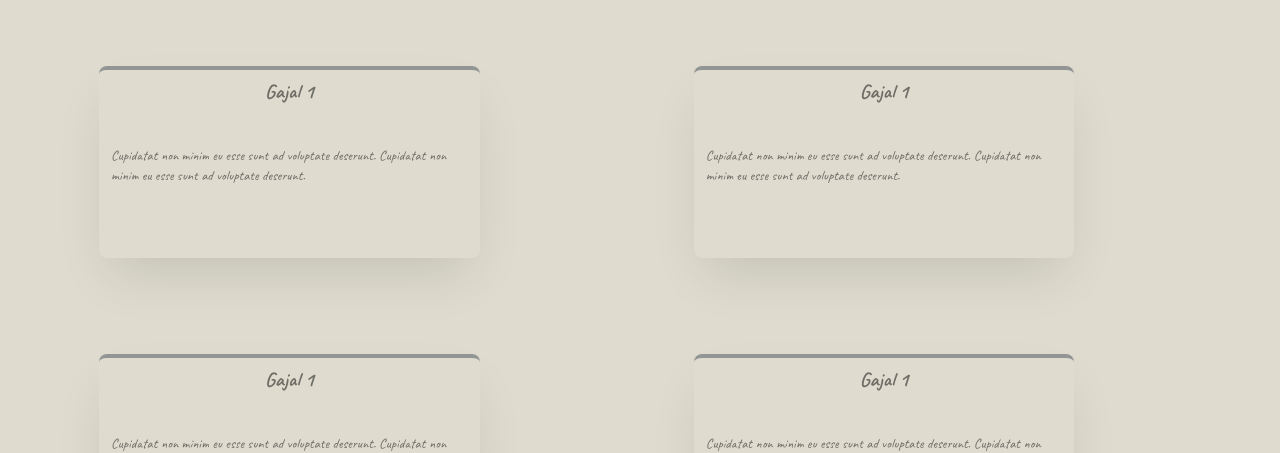
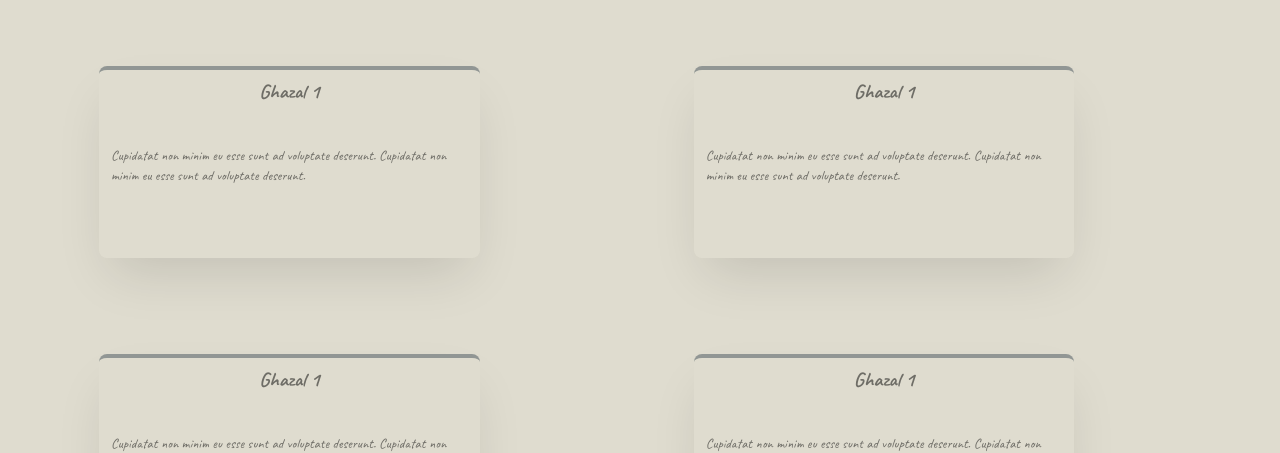
Before and after one commit to nur0078/pagli-writes, a React (Vite) app: page /poems in a window 1280 px wide. Shown: the part 178-631 px from the top of the page. Built offline with nearby package versions, Linux system fonts and the light colour scheme.

Commit message:
styling changes in card to accomoadate all around

```diff
--- a/src/components/Card.tsx
+++ b/src/components/Card.tsx
@@ -3,7 +3,7 @@ import React from 'react';
 const Card = () => {
   return (
     <div className=" h-48 opacity-50 shadow-2xl rounded-lg px-3 border-pencil border-t-4">
-      <h3 className="text-xl font-bold text-center py-2"> Gajal 1 </h3>
+      <h3 className="text-xl font-bold text-center py-2"> Ghazal 1 </h3>
       <article className="text-sm py-8">
         Cupidatat non minim eu esse sunt ad voluptate deserunt. Cupidatat non minim eu esse sunt ad
         voluptate deserunt.
```
